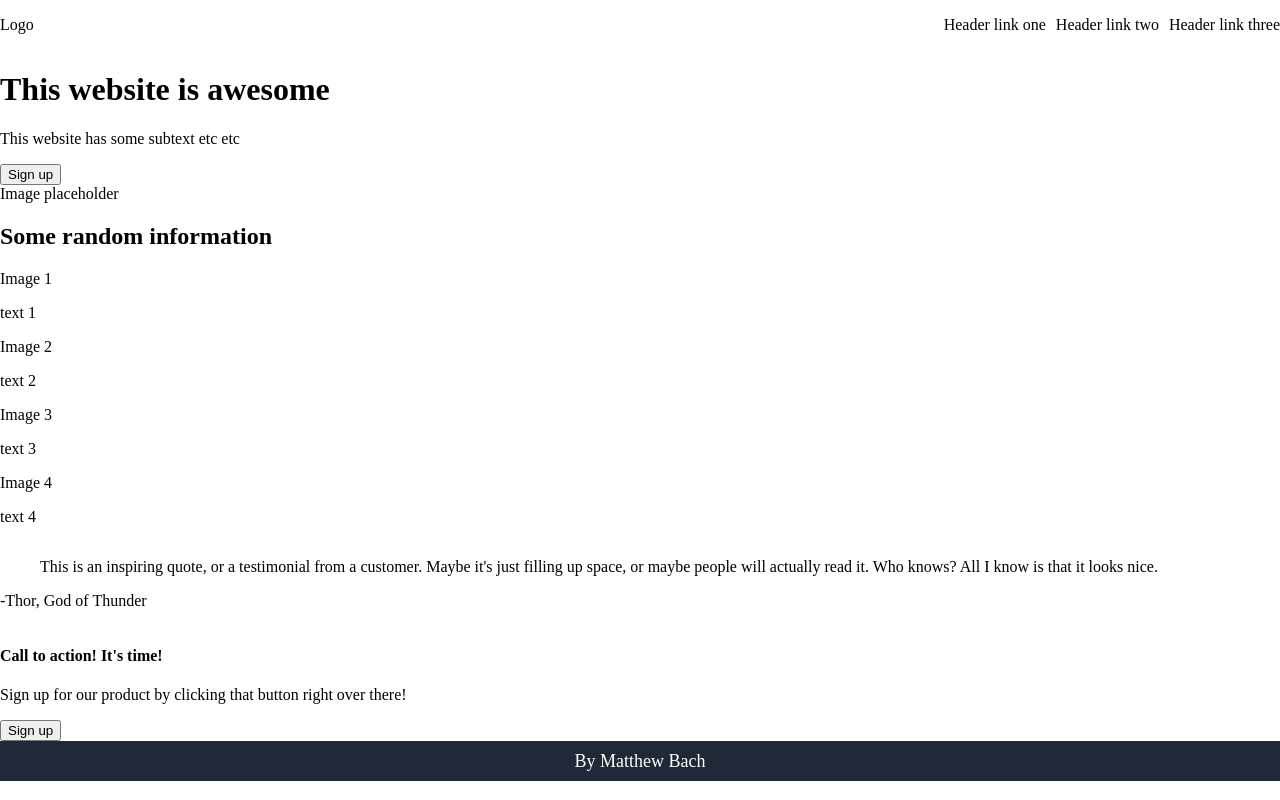
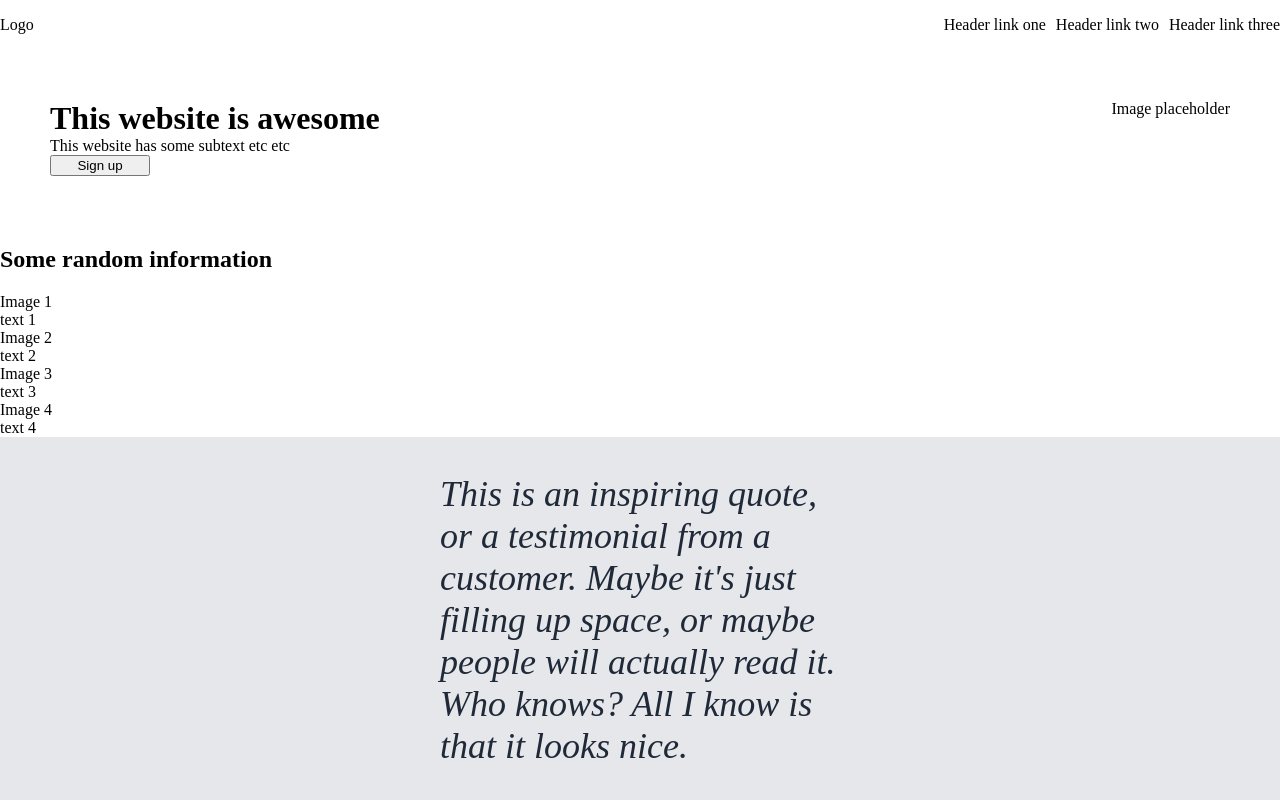
Before and after one commit to Littleamish2/odin_landingpage, a plain HTML site: page index.html in a window 1280 px wide. Shown: the top 800 px of the page. Drawn offline with Linux system fonts and the light colour scheme.

Commit message:
Arrange top section through section1 class

```diff
--- a/index.html
+++ b/index.html
@@ -17,9 +17,11 @@
         </ul>
     </header>
     <div class = "section1">
-        <h1>This website is awesome</h1>
-        <p>This website has some subtext etc etc</p>
-        <button>Sign up</button>
+        <div class = "leftsection1">
+            <h1>This website is awesome</h1>
+            <p>This website has some subtext etc etc</p>
+            <button>Sign up</button>
+        </div>
         <div>Image placeholder</div>
     </div>
     <div class = "section2">
--- a/style.css
+++ b/style.css
@@ -1,5 +1,12 @@
 .section1 {
+    display: flex;
+    justify-content: space-between;
+    margin: 50px;
+}
 
+.leftsection1 {
+    display: flex;
+    flex-direction: column;
 }
 
 .section2 {
@@ -7,7 +14,11 @@
 }
 
 .section3 {
-
+    display: flex;
+    flex-direction: column;
+    background-color: #E5E7EB;
+    align-items: center;
+    justify-content: center;
 }
 
 .section4 {
@@ -45,3 +56,23 @@ ul {
     display: flex;
     gap: 10px;
 }
+
+blockquote {
+    font-size: 36px;
+    font-style: italic;
+    color: #1F2937;
+    width: 400px;
+
+}
+
+button {
+    width: 100px;
+}
+
+h1 {
+    margin: 0px;
+}
+
+p {
+    margin: 0px;
+}
```
